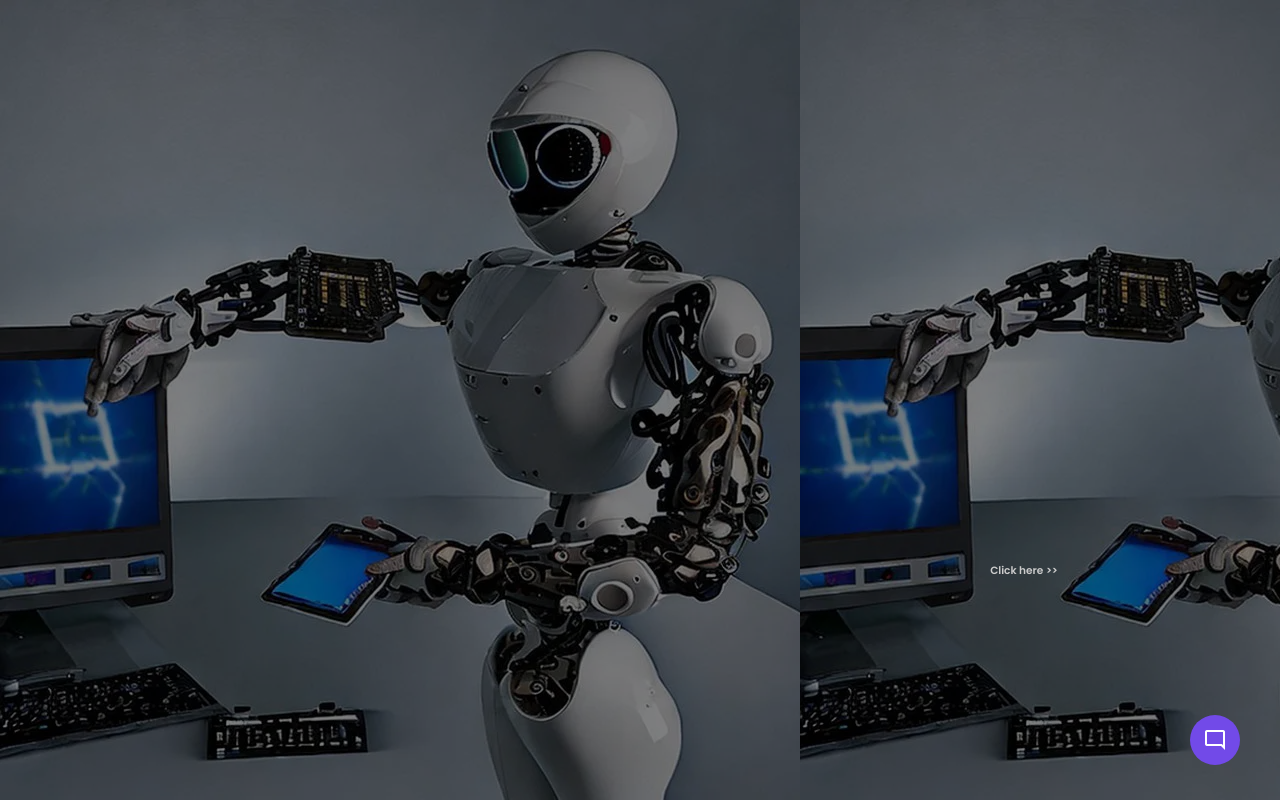
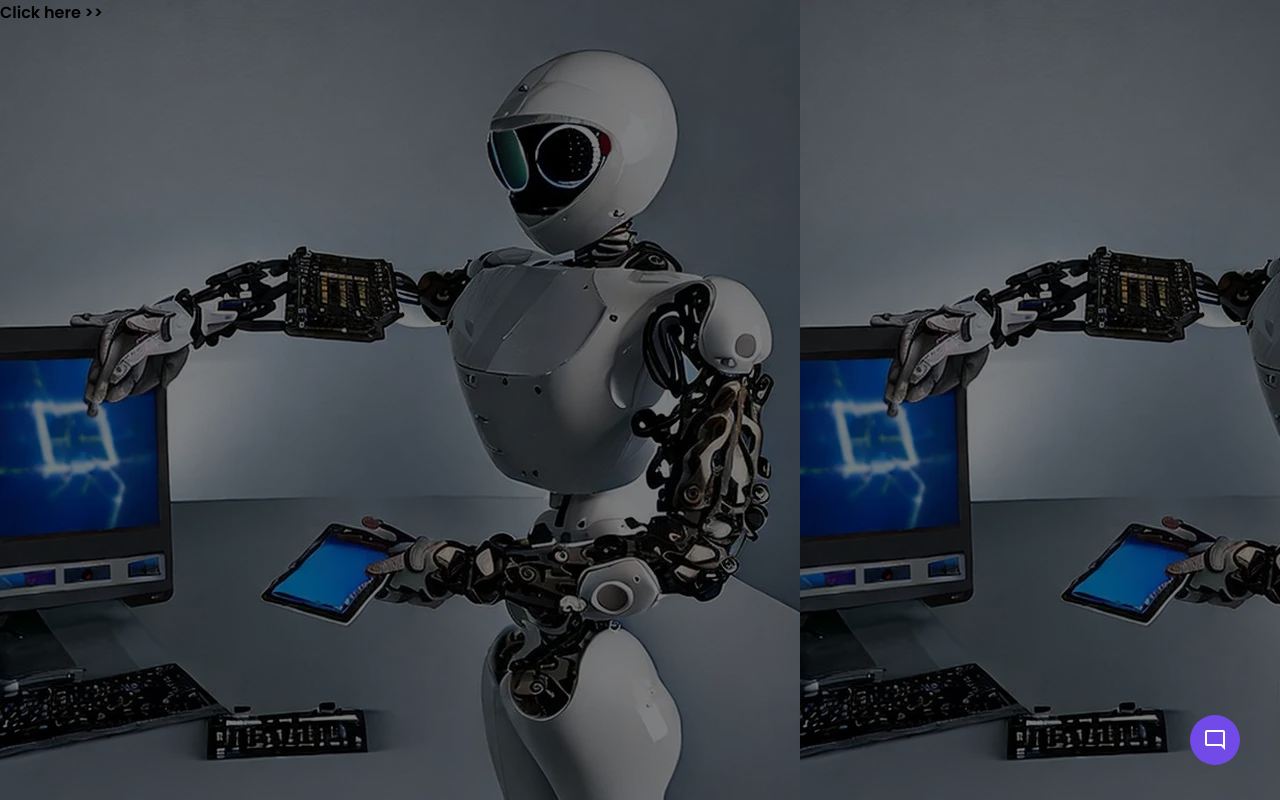
Before and after one commit to kn-1235/knm-ai, a plain HTML site: page index.html in a window 1280 px wide. Drawn offline with nearby package versions, Linux system fonts and the light colour scheme.

Commit message:
Update style.css

```diff
--- a/style.css
+++ b/style.css
@@ -9,11 +9,7 @@ body{
     /* background-color: lightblue; */
     background: linear-gradient(rgba(0,0,0,0.5),rgba(0,0,0,0.5)),url(ai.webp);
 }
-@media(max-width:1285px){
-    html{
-        font-size: 55%;
-    }
-}
+
 .chatbot-toggler{
     position: fixed;
     right: 40px;
@@ -172,13 +168,3 @@ body{
         display: block;
     }
 }
-.home{
-    text-align: center;
-    align-items: end;
-    margin-top: 44%;
-    font-weight: 600;
-    margin-left: 60%;
-    font-size: larger;
-    font-weight: bolder;
-    color: #ccc;
-}
```
